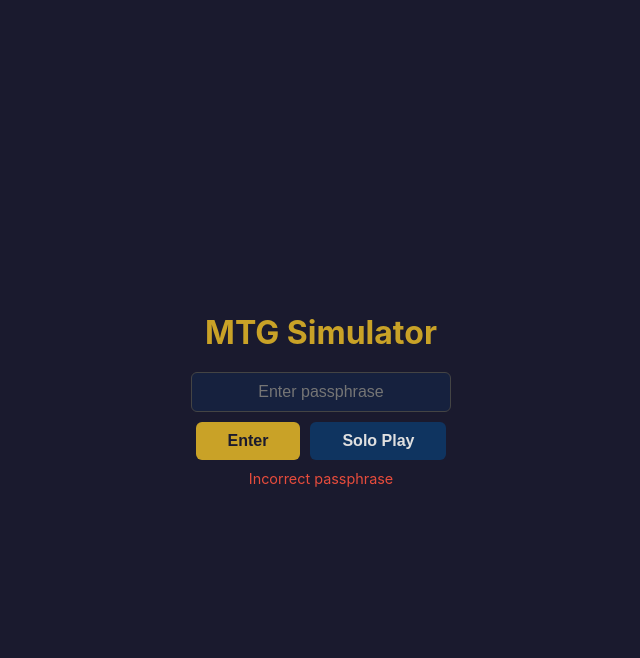
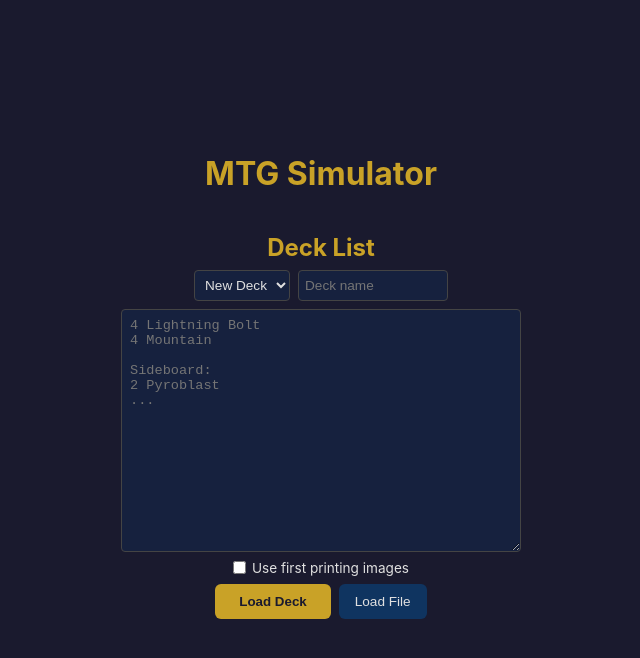
Before and after one commit to suzumaze/mtg-simulator, a plain HTML site: page index.html in a window 1280 px wide. Both pictures are taken after a click on the button "Solo Play". Shown: the whole page, without its empty margins (319-959 px from the left). Drawn offline with Linux system fonts and the light colour scheme.

Commit message:
Remove passphrase authentication, show lobby directly
- Remove auth gate HTML, CSS, and JS (hash check, sha256, event listeners)
- Move solo play button into lobby alongside create game button
- Call initLobby() on page load instead of after auth
- Move solo locale key from auth to lobby section

Co-Authored-By: Claude Opus 4.6 <noreply@anthropic.com>

```diff
--- a/css/style.css
+++ b/css/style.css
@@ -16,57 +16,11 @@ body {
   display: none !important;
 }
 
-/* ===== Auth Gate ===== */
-#auth-gate {
-  display: flex;
-  flex-direction: column;
-  align-items: center;
-  justify-content: center;
-  min-height: 100vh;
-  gap: 20px;
-}
-
-#auth-gate h1 {
-  font-size: 2rem;
-  color: #c9a227;
-}
-
-.auth-form {
-  display: flex;
-  flex-direction: column;
-  align-items: center;
-  gap: 10px;
-}
-
-.auth-buttons {
+/* ===== Lobby Buttons ===== */
+.lobby-buttons {
   display: flex;
   gap: 10px;
-}
-
-#passphrase-input {
-  width: 260px;
-  padding: 10px;
-  font-size: 1rem;
-  background: #16213e;
-  color: #e0e0e0;
-  border: 1px solid #444;
-  border-radius: 6px;
-  text-align: center;
-}
-
-#auth-btn {
-  padding: 10px 32px;
-  font-size: 1rem;
-  background: #c9a227;
-  color: #1a1a2e;
-  border: none;
-  border-radius: 6px;
-  cursor: pointer;
-  font-weight: bold;
-}
-
-#auth-btn:hover, #solo-btn:hover {
-  background: #d4af37;
+  justify-content: center;
 }
 
 #solo-btn {
@@ -82,11 +36,6 @@ body {
 
 #solo-btn:hover {
   background: #1a4a80;
-}
-
-#auth-error {
-  color: #e74c3c;
-  font-size: 0.9rem;
 }
 
 /* ===== Lobby ===== */
--- a/index.html
+++ b/index.html
@@ -11,25 +11,15 @@
   <script src="https://unpkg.com/peerjs@1.5.4/dist/peerjs.min.js"></script>
 </head>
 <body>
-  <!-- Auth Gate -->
-  <div id="auth-gate">
-    <h1>MTG Simulator</h1>
-    <div class="auth-form">
-      <input type="password" id="passphrase-input" data-i18n-placeholder="auth.placeholder" placeholder="パスフレーズを入力">
-      <div class="auth-buttons">
-        <button id="auth-btn" data-i18n="auth.enter">入室</button>
-        <button id="solo-btn" data-i18n="auth.solo">1人回し</button>
-      </div>
-      <p id="auth-error" class="hidden" data-i18n="auth.error">パスフレーズが違います</p>
-    </div>
-  </div>
-
   <!-- Lobby Screen -->
-  <div id="lobby" class="hidden">
+  <div id="lobby">
     <h1>MTG Simulator</h1>
     <div id="connection-section">
       <div id="host-section">
-        <button id="create-game-btn" data-i18n="lobby.createGame">ゲームを作成</button>
+        <div class="lobby-buttons">
+          <button id="create-game-btn" data-i18n="lobby.createGame">ゲームを作成</button>
+          <button id="solo-btn" data-i18n="lobby.solo">1人回し</button>
+        </div>
         <div id="invite-section" class="hidden">
           <p data-i18n="lobby.shareInvite">招待URLを相手に共有してください:</p>
           <input type="text" id="invite-url" readonly>
--- a/js/main.js
+++ b/js/main.js
@@ -12,42 +12,10 @@ import { setLocale, applyI18nToDOM, t, tf } from './i18n.js';
 const browserLang = navigator.language.startsWith('ja') ? 'ja' : 'en';
 setLocale(browserLang).then(() => applyI18nToDOM());
 
-// ===== Auth Gate =====
-const PASSPHRASE_HASH = '2605313bb00abca41065d79008856c1de17d0bb0a63d55f53df2614487c044d0';
-
-async function sha256(text) {
-  const data = new TextEncoder().encode(text);
-  const buf = await crypto.subtle.digest('SHA-256', data);
-  return Array.from(new Uint8Array(buf)).map(b => b.toString(16).padStart(2, '0')).join('');
-}
-
-async function checkAuth() {
-  const input = document.getElementById('passphrase-input').value;
-  const hash = await sha256(input);
-  if (hash === PASSPHRASE_HASH) {
-    document.getElementById('auth-gate').classList.add('hidden');
-    document.getElementById('lobby').classList.remove('hidden');
-    initLobby();
-  } else {
-    document.getElementById('auth-error').classList.remove('hidden');
-  }
-}
-
-document.getElementById('auth-btn').addEventListener('click', checkAuth);
-document.getElementById('solo-btn').addEventListener('click', async () => {
-  const input = document.getElementById('passphrase-input').value;
-  const hash = await sha256(input);
-  if (hash === PASSPHRASE_HASH) {
-    setSoloMode();
-    document.getElementById('auth-gate').classList.add('hidden');
-    document.getElementById('lobby').classList.remove('hidden');
-    initSoloLobby();
-  } else {
-    document.getElementById('auth-error').classList.remove('hidden');
-  }
-});
-document.getElementById('passphrase-input').addEventListener('keydown', (e) => {
-  if (e.key === 'Enter') checkAuth();
+// ===== Solo Mode =====
+document.getElementById('solo-btn').addEventListener('click', () => {
+  setSoloMode();
+  initSoloLobby();
 });
 
 // ===== State =====
@@ -77,8 +45,11 @@ const waitingOpponent = document.getElementById('waiting-opponent');
 const urlParams = new URLSearchParams(location.search);
 const peerParam = urlParams.get('peer');
 
+initLobby();
+
 function initSoloLobby() {
   createGameBtn.classList.add('hidden');
+  document.getElementById('solo-btn').classList.add('hidden');
   deckSection.classList.remove('hidden');
   loadDeckHistory();
 }
--- a/locales/en.json
+++ b/locales/en.json
@@ -1,13 +1,8 @@
 {
   "title": "MTG Simulator",
-  "auth": {
-    "placeholder": "Enter passphrase",
-    "enter": "Enter",
-    "solo": "Solo Play",
-    "error": "Incorrect passphrase"
-  },
   "lobby": {
     "createGame": "Create Game",
+    "solo": "Solo Play",
     "shareInvite": "Share this invite URL with your opponent:",
     "copy": "Copy",
     "copied": "Copied!",
--- a/locales/ja.json
+++ b/locales/ja.json
@@ -1,13 +1,8 @@
 {
   "title": "MTG Simulator",
-  "auth": {
-    "placeholder": "パスフレーズを入力",
-    "enter": "入室",
-    "solo": "1人回し",
-    "error": "パスフレーズが違います"
-  },
   "lobby": {
     "createGame": "ゲームを作成",
+    "solo": "1人回し",
     "shareInvite": "招待URLを相手に共有してください:",
     "copy": "コピー",
     "copied": "コピー済!",
```
